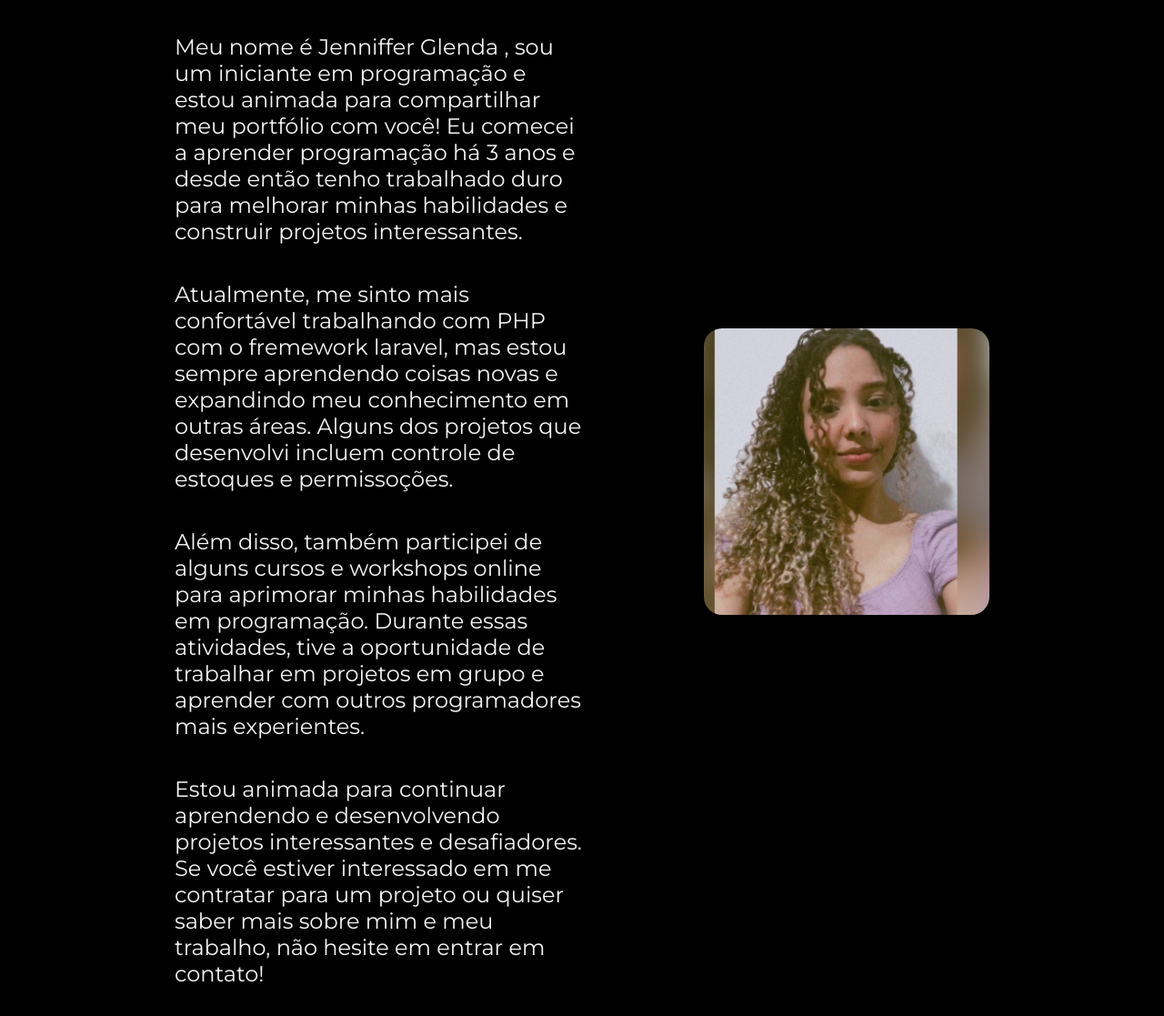
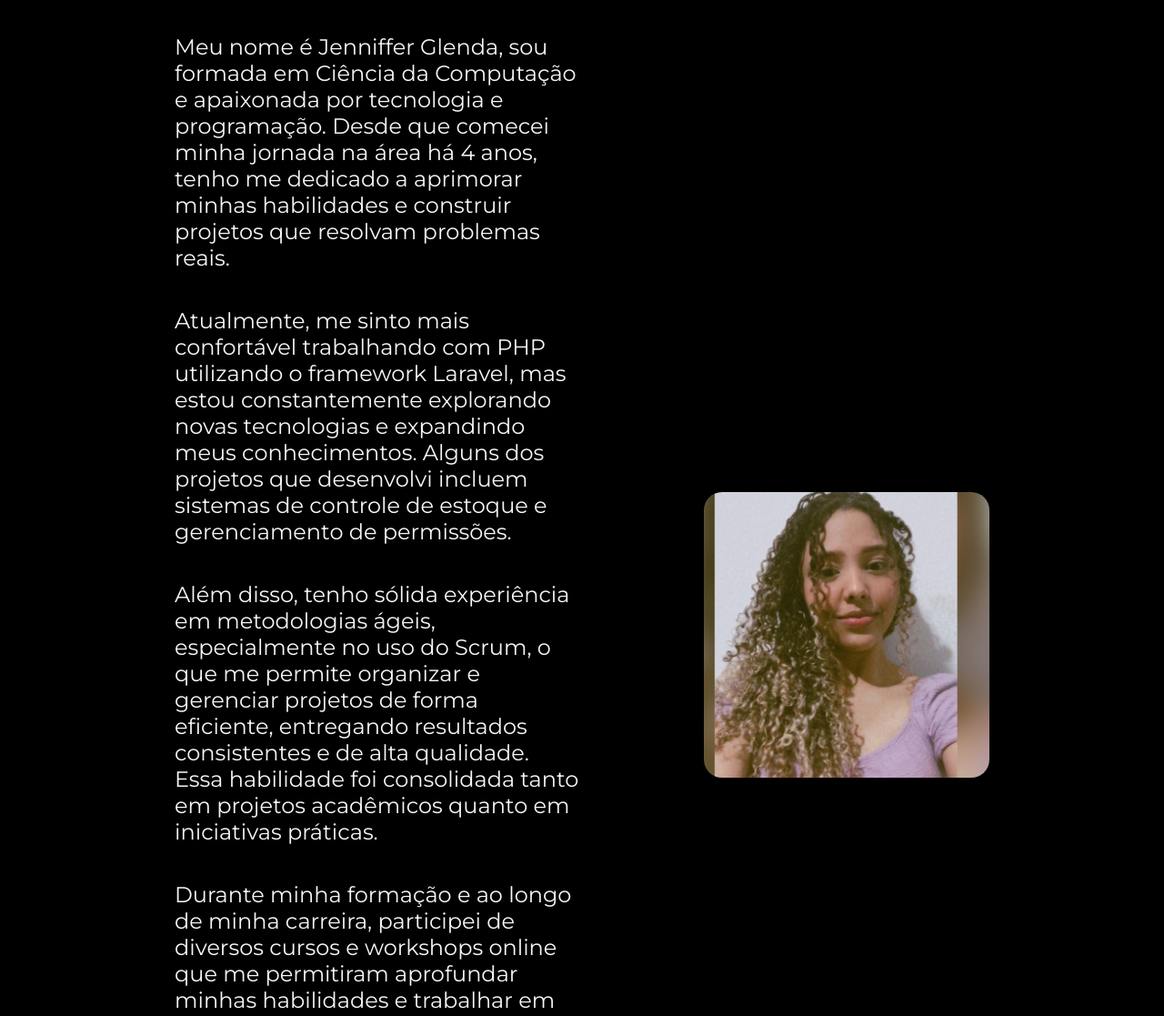
Before and after one commit to JennifferGS/porfolio-gs, a plain HTML site: page sobre.html in a window 1280 px wide. Shown: the part 194-1311 px from the top of the page at 91% size. Drawn offline with nearby package versions, Linux system fonts and the light colour scheme.

Commit message:
Atualização de Status

```diff
--- a/sobre.html
+++ b/sobre.html
@@ -1,40 +1,51 @@
 <!DOCTYPE html>
-<html lang="pt_br">
+<html lang="pt-br">
 <head>
     <meta charset="UTF-8">
     <meta http-equiv="X-UA-Compatible" content="IE=edge">
     <meta name="viewport" content="width=device-width, initial-scale=1.0">
     <link rel="stylesheet" href="styles/style.css">
+    <link rel="stylesheet" href="https://cdn.jsdelivr.net/npm/aos@2.3.4/dist/aos.css">
     <title>Sobre mim</title>
 </head>
 <body>
     <header class="cabecalho">
         <nav class="cabecalho_menu">
-            <a href="index.html" class="cabecalho_menu_link">Home</a>
-            <a href="sobre.html" class="cabecalho_menu_link">Sobre mim</a>
+            <a href="index.html" class="cabecalho_menu_link" data-aos="fade-right">Home</a>
+            <a href="sobre.html" class="cabecalho_menu_link" data-aos="fade-right" data-aos-delay="200">Sobre mim</a>
         </nav>
     </header>
     <main class="apresentacao">
-        <section class="apresentacao__conteudo">
+        <section class="apresentacao__conteudo" data-aos="fade-up">
             <h1 class="apresentacao__conteudo__titulo">Sobre mim</h1>
-            <p class="apresentacao__conteudo__texto">Meu nome é Jenniffer Glenda , sou um iniciante em
-                programação e estou animada para compartilhar meu portfólio com você! Eu comecei a
-                aprender programação há 3 anos e desde então tenho trabalhado duro para
-                melhorar minhas habilidades e construir projetos interessantes.</p>
-                <p class="apresentacao__conteudo__texto">Atualmente, me sinto mais confortável trabalhando
-                     com PHP com o fremework laravel, mas estou sempre aprendendo coisas novas e
-                     expandindo meu conhecimento em outras áreas. Alguns dos projetos que desenvolvi
-                     incluem controle de estoques e permissoções.</p>
-                <p class="apresentacao__conteudo__texto">Além disso, também participei de alguns cursos
-                    e workshops online para aprimorar minhas habilidades em programação. Durante essas
-                    atividades, tive a oportunidade de trabalhar em projetos em grupo e aprender com
-                    outros programadores mais experientes.</p>
-                <p class="apresentacao__conteudo__texto">Estou animada para continuar aprendendo e
-                    desenvolvendo projetos interessantes e desafiadores. Se você estiver interessado
-                    em me contratar para um projeto ou quiser saber mais sobre mim e meu trabalho,
-                     não hesite em entrar em contato!</p>
+            <p class="apresentacao__conteudo__texto" data-aos="fade-left">Meu nome é Jenniffer Glenda, sou formada em Ciência da Computação e apaixonada por tecnologia
+                e programação. Desde que comecei minha jornada na área há 4 anos, tenho me dedicado
+                a aprimorar minhas habilidades e construir projetos que resolvam problemas reais.</p>
+            <p class="apresentacao__conteudo__texto" data-aos="fade-left" data-aos-delay="200">Atualmente, me sinto mais confortável trabalhando com
+                PHP utilizando o framework Laravel, mas estou constantemente explorando novas tecnologias e
+                expandindo meus conhecimentos. Alguns dos projetos que desenvolvi incluem sistemas de controle
+                de estoque e gerenciamento de permissões.</p>
+            <p class="apresentacao__conteudo__texto" data-aos="fade-left" data-aos-delay="400">Além disso, tenho sólida experiência em metodologias ágeis,
+                especialmente no uso do Scrum, o que me permite organizar e gerenciar projetos de forma
+                eficiente, entregando resultados consistentes e de alta qualidade. Essa habilidade
+                foi consolidada tanto em projetos acadêmicos quanto em iniciativas práticas.</p>
+            <p class="apresentacao__conteudo__texto" data-aos="fade-left" data-aos-delay="600">Durante minha formação e ao longo de minha carreira,
+                participei de diversos cursos e workshops online que me permitiram aprofundar
+                minhas habilidades e trabalhar em projetos colaborativos. Essas experiências foram
+                fundamentais para o meu crescimento profissional e pessoal.</p>
+            <p class="apresentacao__conteudo__texto" data-aos="fade-left" data-aos-delay="800">Estou sempre em busca de novos desafios e projetos
+                inovadores. Se você estiver interessado em me contratar ou quiser saber mais sobre
+                meu trabalho, não hesite em entrar em contato!</p>
         </section>
-        <img src="assets/foto.jpg" alt="foto" class="foto_lider">
+        <img src="assets/foto.jpg" alt="foto" class="foto_lider" data-aos="zoom-in" data-aos-delay="1000">
     </main>
+    <script src="https://cdn.jsdelivr.net/npm/aos@2.3.4/dist/aos.js"></script>
+    <script>
+        AOS.init({
+            duration: 1000, // Duração da animação em milissegundos
+            easing: 'ease-in-out', // Tipo de animação
+            once: true // A animação ocorre apenas uma vez
+        });
+    </script>
 </body>
 </html>
```
Also changed, not shown: index.html (+21 -10 lines).
